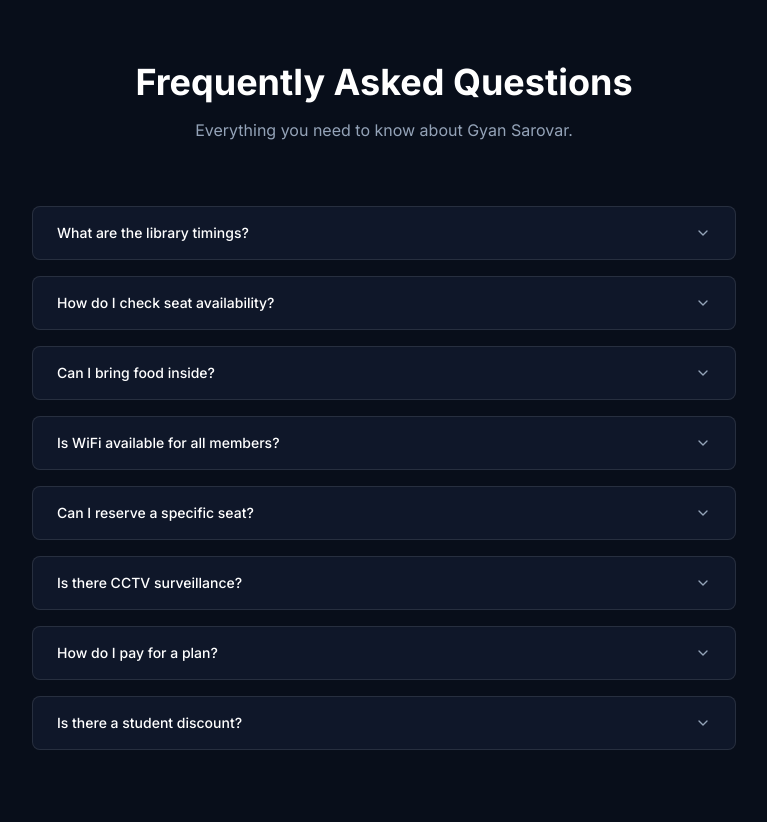
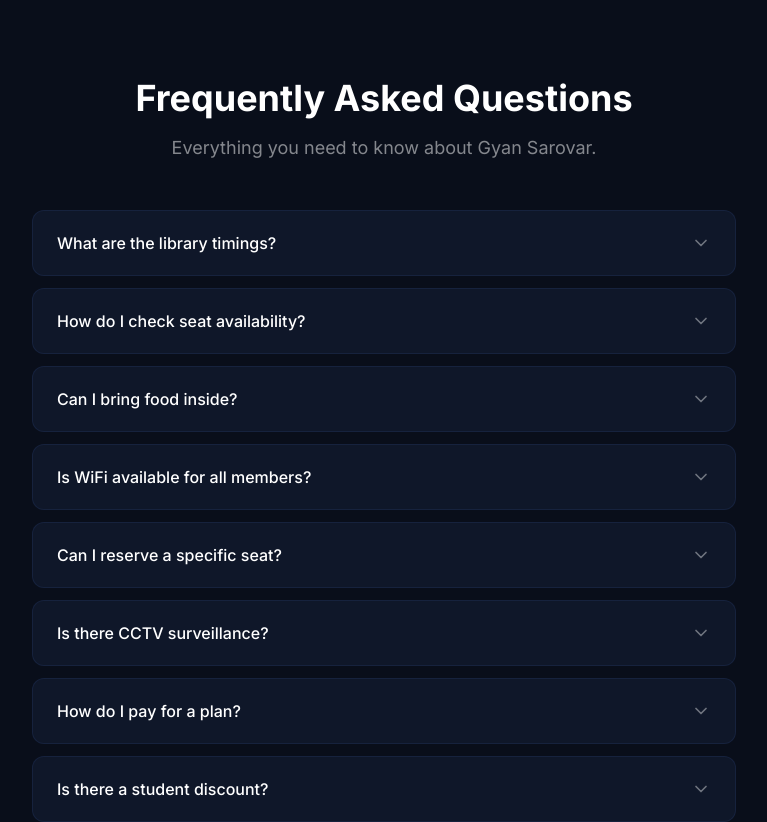
Before and after one commit to krishanggautam317-eng/Vivid-library, a React (Vite) app: page / in a window 1280 px wide. Shown: the part 4880-5702 px from the top of the page, without its empty margins (256-1023 px from the left). Built offline with nearby package versions, Linux system fonts and the light colour scheme.

Commit message:
fix: Update src/sections/FAQ.tsx for Tailwind v3 Vercel compatibility

```diff
--- a/src/sections/FAQ.tsx
+++ b/src/sections/FAQ.tsx
@@ -1,84 +1,93 @@
-import {
-  Accordion,
-  AccordionContent,
-  AccordionItem,
-  AccordionTrigger,
-} from "@/components/ui/accordion";
-import { motion } from "framer-motion";
+import { useState } from "react";
+import { motion, AnimatePresence } from "framer-motion";
+import { ChevronDown } from "lucide-react";
 
 const faqs = [
-  {
-    q: "What are the library timings?",
-    a: "We are open 24/7, 365 days a year. You can study at any time that suits your schedule."
-  },
-  {
-    q: "How do I check seat availability?",
-    a: "Our live tracker on the website updates in real-time. Check the Seat Availability section before visiting."
-  },
-  {
-    q: "Can I bring food inside?",
-    a: "No food or drinks (except water in sealed bottles) are allowed inside the main study hall to maintain cleanliness and prevent odors."
-  },
-  {
-    q: "Is WiFi available for all members?",
-    a: "Yes, high-speed 5G WiFi is included in all our plans at no extra cost."
-  },
-  {
-    q: "Can I reserve a specific seat?",
-    a: "Weekly and Monthly pass holders get a reserved, fixed seat. Daily pass holders can choose any unreserved available seat."
-  },
-  {
-    q: "Is there CCTV surveillance?",
-    a: "Yes, we have 24/7 CCTV surveillance covering all areas to ensure your safety and security."
-  },
-  {
-    q: "How do I pay for a plan?",
-    a: "You can pay via UPI, cash, or online bank transfer at the front desk. Contact us via WhatsApp to pre-book."
-  },
-  {
-    q: "Is there a student discount?",
-    a: "Yes! Show your valid college or school ID card for ₹50 off on our monthly plans."
-  }
+  { q: "What are the library timings?",          a: "We are open 24/7, 365 days a year. Study at any time that suits your schedule." },
+  { q: "How do I check seat availability?",      a: "Our live tracker on this website updates in real-time. Check the Seat Availability section above before visiting." },
+  { q: "Can I bring food inside?",               a: "No food or drinks (except water in sealed bottles) are allowed inside to maintain cleanliness and a distraction-free environment." },
+  { q: "Is WiFi available for all members?",     a: "Yes, high-speed WiFi is included in all plans at no extra cost." },
+  { q: "Can I reserve a specific seat?",         a: "Weekly and Monthly pass holders get a reserved, fixed seat. Daily pass holders may choose any available unreserved seat." },
+  { q: "Is there CCTV surveillance?",            a: "Yes, 24/7 CCTV coverage across all areas ensures your safety and security at all times." },
+  { q: "How do I pay for a plan?",               a: "You can pay via UPI, cash, or online bank transfer at the front desk. WhatsApp us to pre-book your seat." },
+  { q: "Is there a student discount?",           a: "Yes! Show a valid college or school ID for ₹50 off on monthly plans." },
 ];
+
+function FAQItem({ faq, idx }: { faq: { q: string; a: string }; idx: number }) {
+  const [open, setOpen] = useState(false);
+  return (
+    <motion.div
+      initial={{ opacity: 0, y: 16 }}
+      whileInView={{ opacity: 1, y: 0 }}
+      viewport={{ once: true }}
+      transition={{ delay: idx * 0.05, duration: 0.4 }}
+      className="rounded-xl border overflow-hidden transition-colors duration-200"
+      style={{
+        backgroundColor: "hsl(222 47% 11%)",
+        borderColor: open ? "hsl(217 91% 60% / 0.4)" : "hsl(222 47% 18% / 0.8)",
+      }}
+    >
+      <button
+        onClick={() => setOpen(!open)}
+        className="w-full flex items-center justify-between px-5 sm:px-6 py-4 sm:py-5 text-left gap-4 group"
+      >
+        <span className={`text-sm sm:text-base font-medium transition-colors ${open ? "text-primary" : "text-white"}`}>
+          {faq.q}
+        </span>
+        <motion.div
+          animate={{ rotate: open ? 180 : 0 }}
+          transition={{ duration: 0.2 }}
+          className="shrink-0 text-white/40 group-hover:text-white/70 transition-colors"
+        >
+          <ChevronDown className="w-5 h-5" />
+        </motion.div>
+      </button>
+
+      <AnimatePresence initial={false}>
+        {open && (
+          <motion.div
+            initial={{ height: 0, opacity: 0 }}
+            animate={{ height: "auto", opacity: 1 }}
+            exit={{ height: 0, opacity: 0 }}
+            transition={{ duration: 0.25, ease: "easeInOut" }}
+            className="overflow-hidden"
+          >
+            <p className="px-5 sm:px-6 pb-5 text-sm text-white/55 leading-relaxed">
+              {faq.a}
+            </p>
+          </motion.div>
+        )}
+      </AnimatePresence>
+    </motion.div>
+  );
+}
 
 export default function FAQ() {
   return (
-    <section id="faq" className="py-24 bg-background/50 relative border-t border-white/5">
-      <div className="max-w-3xl mx-auto px-6 lg:px-8">
-        <div className="text-center mb-16">
-          <motion.h2
+    <section id="faq" className="py-20 sm:py-28 relative border-t border-white/5" style={{ backgroundColor: "hsl(222 47% 7%)" }}>
+      <div className="max-w-3xl mx-auto px-4 sm:px-6 lg:px-8">
+        {/* Header */}
+        <div className="text-center mb-12">
+          <motion.div
             initial={{ opacity: 0, y: 20 }}
             whileInView={{ opacity: 1, y: 0 }}
             viewport={{ once: true }}
-            className="text-3xl md:text-4xl font-bold text-white mb-4"
+            transition={{ duration: 0.5 }}
           >
-            Frequently Asked Questions
-          </motion.h2>
-          <p className="text-muted-foreground">Everything you need to know about Gyan Sarovar.</p>
+            <h2 className="text-3xl sm:text-4xl font-bold text-white mb-4">
+              Frequently Asked Questions
+            </h2>
+            <p className="text-white/50 text-base sm:text-lg">
+              Everything you need to know about Gyan Sarovar.
+            </p>
+          </motion.div>
         </div>
 
-        <motion.div
-          initial={{ opacity: 0 }}
-          whileInView={{ opacity: 1 }}
-          viewport={{ once: true }}
-        >
-          <Accordion type="single" collapsible className="w-full space-y-4">
-            {faqs.map((faq, idx) => (
-              <AccordionItem
-                key={idx}
-                value={`item-${idx}`}
-                className="bg-card border border-white/10 rounded-lg px-6 data-[state=open]:border-primary/50 transition-colors"
-              >
-                <AccordionTrigger className="text-left text-white hover:text-primary transition-colors py-4">
-                  {faq.q}
-                </AccordionTrigger>
-                <AccordionContent className="text-muted-foreground pb-4">
-                  {faq.a}
-                </AccordionContent>
-              </AccordionItem>
-            ))}
-          </Accordion>
-        </motion.div>
+        <div className="space-y-3">
+          {faqs.map((faq, idx) => (
+            <FAQItem key={idx} faq={faq} idx={idx} />
+          ))}
+        </div>
       </div>
     </section>
   );
```
